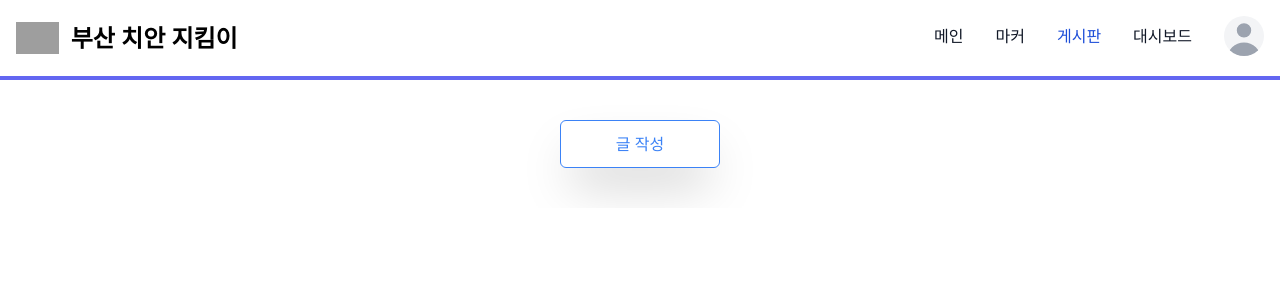
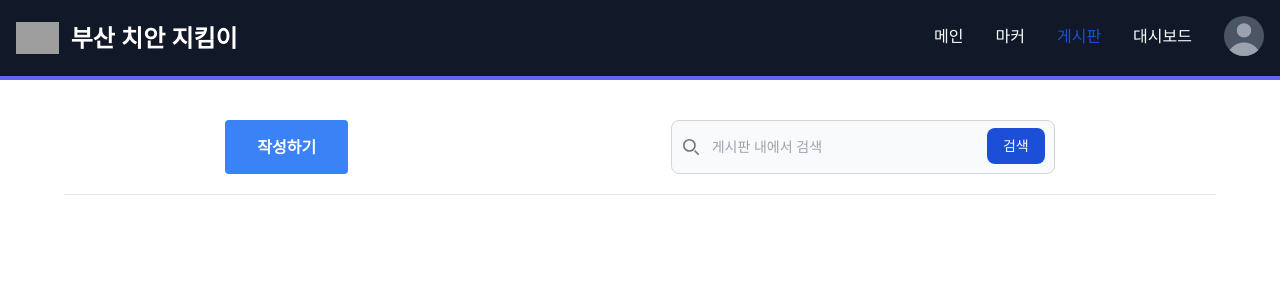
Before and after one commit to gwon9906/CrimeVisualization, a Django app: template board/templates/board/post_list.html in a window 1280 px wide. Shown: the top 300 px of the page. Run offline with Django 3.2, Linux system fonts and the light colour scheme; the template is opened without the code that fills it, so the values that code supplies are empty; some libraries are stand-ins or nearby versions; grey boxes are pictures that could not be loaded.

Commit message:
Update post_list.html

```diff
--- a/board/templates/board/post_list.html
+++ b/board/templates/board/post_list.html
@@ -1,17 +1,26 @@
-<!-- board/templates/board/post_list.html -->
 <!DOCTYPE html>
 <html lang="en">
   <head>
     <meta charset="UTF-8" />
     <meta name="viewport" content="width=device-width, initial-scale=1.0" />
-    <meta name="viewport" content="width=device-width, initial-scale=1.0" />
+    <link
+      rel="shortcut icon"
+      type="image/x-icon"
+      href="https://www.police.go.kr/favicon.ico"
+    />
     <script src="https://cdn.tailwindcss.com"></script>
     <title>부산 치안 지킴이</title>
+    <style>
+      .link:hover {
+        color: #0090f9;
+      }
+    </style>
   </head>
-  <body class="bg-white">
-    <nav class="dark:bg-gray-900 border-b-4 border-indigo-500">
+  <body>
+    <!-- board/templates/board/post_detail.html -->
+    <nav class="bg-gray-900 border-b-4 border-indigo-500">
       <div
-        class="max-w-screen-xl flex flex-wrap items-center justify-between mx-auto p-4"
+        class="flex flex-wrap items-center justify-between max-w-screen-xl p-4 mx-auto"
       >
         <a href="#" class="flex items-center space-x-3 rtl:space-x-reverse">
           <img
@@ -20,51 +29,51 @@
             alt="police_png"
           />
           <span
-            class="self-center text-2xl font-semibold whitespace-nowrap dark:text-white"
+            class="self-center text-2xl font-semibold text-white whitespace-nowrap"
             >부산 치안 지킴이</span
           >
         </a>
 
         <div class="hidden w-full md:block md:w-auto" id="navbar-default">
           <ul
-            class="font-medium flex flex-col p-4 md:p-0 mt-4 border border-gray-100 rounded-lg bg-gray-50 md:flex-row md:space-x-8 rtl:space-x-reverse md:mt-0 md:border-0 md:bg-white dark:bg-gray-800 md:dark:bg-gray-900 dark:border-gray-700"
+            class="flex flex-col p-4 mt-4 font-medium bg-gray-900 border border-gray-700 rounded-lg md:p-0 md:flex-row md:space-x-8 rtl:space-x-reverse md:mt-0 md:border-0"
           >
             <li class="mt-2">
               <a
-                class="block py-2 px-3 text-gray-900 rounded hover:bg-gray-100 md:hover:bg-transparent md:border-0 md:hover:text-blue-700 md:p-0 dark:text-white md:dark:hover:text-blue-500 dark:hover:bg-gray-700 dark:hover:text-white md:dark:hover:bg-transparent"
+                class="block px-3 py-2 text-white rounded md:hover:bg-transparent md:border-0 md:hover:text-blue-700 md:p-0 hover:text-white"
                 href="#"
-                >메인
-              </a>
+                >메인</a
+              >
             </li>
             <li class="mt-2">
               <a
                 href="#"
-                class="block py-2 px-3 text-gray-900 rounded hover:bg-gray-100 md:hover:bg-transparent md:border-0 md:hover:text-blue-700 md:p-0 dark:text-white md:dark:hover:text-blue-500 dark:hover:bg-gray-700 dark:hover:text-white md:dark:hover:bg-transparent"
-                >마커
-              </a>
+                class="block px-3 py-2 text-white rounded md:hover:bg-transparent md:border-0 md:hover:text-blue-700 md:p-0 hover:text-white"
+                >마커</a
+              >
             </li>
             <li class="mt-2">
               <a
                 href="#"
-                class="block py-2 px-3 text-white bg-blue-700 rounded md:bg-transparent md:text-blue-700 md:p-0 dark:text-white md:dark:text-blue-500"
+                class="block px-3 py-2 text-white bg-blue-700 rounded md:bg-transparent md:text-blue-700 md:p-0"
                 aria-current="page"
-                >게시판
-              </a>
+                >게시판</a
+              >
             </li>
             <li class="mt-2">
               <a
                 href="#"
-                class="block py-2 px-3 text-gray-900 rounded hover:bg-gray-100 md:hover:bg-transparent md:border-0 md:hover:text-blue-700 md:p-0 dark:text-white md:dark:hover:text-blue-500 dark:hover:bg-gray-700 dark:hover:text-white md:dark:hover:bg-transparent"
-                >대시보드
-              </a>
+                class="block px-3 py-2 text-white rounded md:hover:bg-transparent md:border-0 md:hover:text-blue-700 md:p-0 hover:text-white"
+                >대시보드</a
+              >
             </li>
             <li class="mb-1">
               <a
                 href="#"
-                class="block py-2 px-3 text-gray-900 rounded hover:bg-gray-100 md:hover:bg-transparent md:border-0 md:hover:text-blue-700 md:p-0 dark:text-white md:dark:hover:text-blue-500 dark:hover:bg-gray-700 dark:hover:text-white md:dark:hover:bg-transparent"
+                class="block px-3 py-2 rounded md:hover:bg-transparent md:border-0 md:hover:text-blue-700 md:p-0 hover:text-white"
               >
                 <div
-                  class="relative w-10 h-10 overflow-hidden bg-gray-100 rounded-full dark:bg-gray-600"
+                  class="relative w-10 h-10 overflow-hidden bg-gray-600 rounded-full"
                 >
                   <svg
                     class="absolute w-12 h-12 text-gray-400 -left-1"
@@ -85,66 +94,112 @@
         </div>
       </div>
     </nav>
-    <!-- board/templates/board/post_list.html -->
-    <section class="text-gray-600 body-font overflow-hidden">
-      <div class="flex justify-center items-center">
+
+    <main class="max-w-6xl mx-auto">
+      <div class="flex justify-around mt-10">
         <button
-          class="mt-10 mb-10 rounded-md before:ease relative h-12 w-40 overflow-hidden border border-blue-500 text-blue-500 shadow-2xl transition-all before:absolute before:top-1/2 before:h-0 before:w-64 before:origin-center before:-translate-x-20 before:rotate-45 before:bg-blue-500 before:duration-300 hover:text-white hover:shadow-blue-500 hover:before:h-64 hover:before:-translate-y-32"
+          class="px-8 font-bold text-white bg-blue-500 rounded hover:bg-blue-700"
         >
-          <a class="relative z-10" href="{% url 'post_new' %}">글 작성</a>
+          <a href="{% url 'post_new' %}">작성하기</a>
+        </button>
+
+        <form>
+          <label
+            for="default-search"
+            class="mb-2 text-sm font-medium text-gray-900 sr-only dark:text-white"
+            >검색</label
+          >
+          <div class="relative">
+            <div
+              class="absolute inset-y-0 flex items-center pointer-events-none start-0 ps-3"
+            >
+              <svg
+                class="w-4 h-4 text-gray-500 dark:text-gray-400"
+                aria-hidden="true"
+                xmlns="http://www.w3.org/2000/svg"
+                fill="none"
+                viewBox="0 0 20 20"
+              >
+                <path
+                  stroke="currentColor"
+                  stroke-linecap="round"
+                  stroke-linejoin="round"
+                  stroke-width="2"
+                  d="m19 19-4-4m0-7A7 7 0 1 1 1 8a7 7 0 0 1 14 0Z"
+                />
+              </svg>
+            </div>
+            <input
+              type="search"
+              id="default-search"
+              class="block w-full p-4 text-sm text-gray-900 border border-gray-300 rounded-lg md:w-96 md:ps-10 bg-gray-50 focus:ring-blue-500 focus:border-blue-500 dark:bg-gray-700 dark:border-gray-600 dark:placeholder-gray-400 dark:text-white dark:focus:ring-blue-500 dark:focus:border-blue-500"
+              placeholder="게시판 내에서 검색"
+              required
+            />
+            <button
+              type="submit"
+              class="text-white absolute end-2.5 bottom-2.5 bg-blue-700 hover:bg-blue-800 focus:ring-4 focus:outline-none focus:ring-blue-300 font-medium rounded-lg text-sm px-4 py-2 dark:bg-blue-600 dark:hover:bg-blue-700 dark:focus:ring-blue-800"
+            >
+              검색
             </button>
           </div>
+        </form>
+      </div>
+      <hr class="mt-5" />
 
-      <!-- for -->
+      <!-- Section Blog -->
+      <section class="max-w-full">
+        <!-- Container -->
+        <div class="w-full mx-auto max-w-9xl">
+          <!-- Blog Content -->
+          <div class="w-full">
             {% for post in posts %}
+            <!-- Blog Item -->
             <div
-        class="container px-5 py-24 mx-auto border-t-4 rounded-md bg-gray-50"
+              class="flex flex-col items-center pt-8 pb-8 text-center border-b border-gray-300 sm:flex-row sm:text-left"
             >
-        <div class="-my-12 divide-y-2 divide-gray-100">
-          <div class="py-8 flex flex-wrap md:flex-nowrap">
-            <div class="md:w-64 md:mb-0 mb-6 flex-shrink-0 flex flex-col">
-              <span class="font-semibold title-font text-gray-700"
-                >글쓴이 | {{ post.author }}</span
-              >
-              <span class="mt-1 text-gray-500 text-sm"
+              <div class="pt-4 sm:px-8 sm:pt-0">
+                <p class="flex items-center mb-1 link text-slate-600">
+                  {{ post.author }}name ·&nbsp;&nbsp;<span
                     >{{ post.created_at }}</span
                   >
-            </div>
-            <div class="md:flex-grow">
-              <h2 class="text-2xl font-medium text-gray-900 title-font mb-2">
-                {{ post.title }}
-              </h2>
-              <p class="leading-relaxed mb-5">
+                </p>
+                <a href="{% url 'post_detail' post.pk %}">
+                  <p class="mb-1 font-bold link">{{ post.title }}</p>
+                </a>
+                <a href="{% url 'post_detail' post.pk %}">
+                  <p
+                    class="mb-1 text-sm link text-slate-500 post-content"
+                    id="postContent"
+                  >
                     {{ post.content|linebreaksbr }}
                   </p>
-
-              <button
-                class="rounded-md relative h-8 w-20 overflow-hidden border border-green-600 text-green-600 shadow-2xl transition-all duration-200 before:absolute before:bottom-0 before:left-0 before:right-0 before:top-0 before:m-auto before:h-0 before:w-0 before:rounded-sm before:bg-green-600 before:duration-300 before:ease-out hover:text-white hover:shadow-green-600 hover:before:h-40 hover:before:w-40 hover:before:opacity-80"
-              >
-                <a
-                  class="inline-flex items-center relative z-10"
-                  href="{% url 'post_detail' post.pk %}"
-                  >상세글
-                  <svg
-                    class="w-4 h-4 ml-2"
-                    viewBox="0 0 24 24"
-                    stroke="currentColor"
-                    stroke-width="2"
-                    fill="none"
-                    stroke-linecap="round"
-                    stroke-linejoin="round"
-                  >
-                    <path d="M5 12h14"></path>
-                    <path d="M12 5l7 7-7 7"></path>
-                  </svg>
                 </a>
-              </button>
-            </div>
-          </div>
               </div>
             </div>
             {% endfor %}
-      <!-- end for -->
+          </div>
+        </div>
       </section>
+    </main>
+    <script>
+      document.addEventListener("DOMContentLoaded", function () {
+        var postContents = document.querySelectorAll(".post-content");
+
+        postContents.forEach(function (content) {
+          var text = content.textContent.trim();
+          var strippedText = removeHTMLTags(text);
+          if (strippedText.length > 10) {
+            content.textContent = strippedText.slice(0, 100) + "...";
+          } else {
+            content.textContent = strippedText;
+          }
+        });
+      });
+
+      function removeHTMLTags(text) {
+        return text.replace(/<[^>]*>|&nbsp;/g, "");
+      }
+    </script>
   </body>
 </html>
```
Lines whose indentation alone changed are shown as unchanged.
